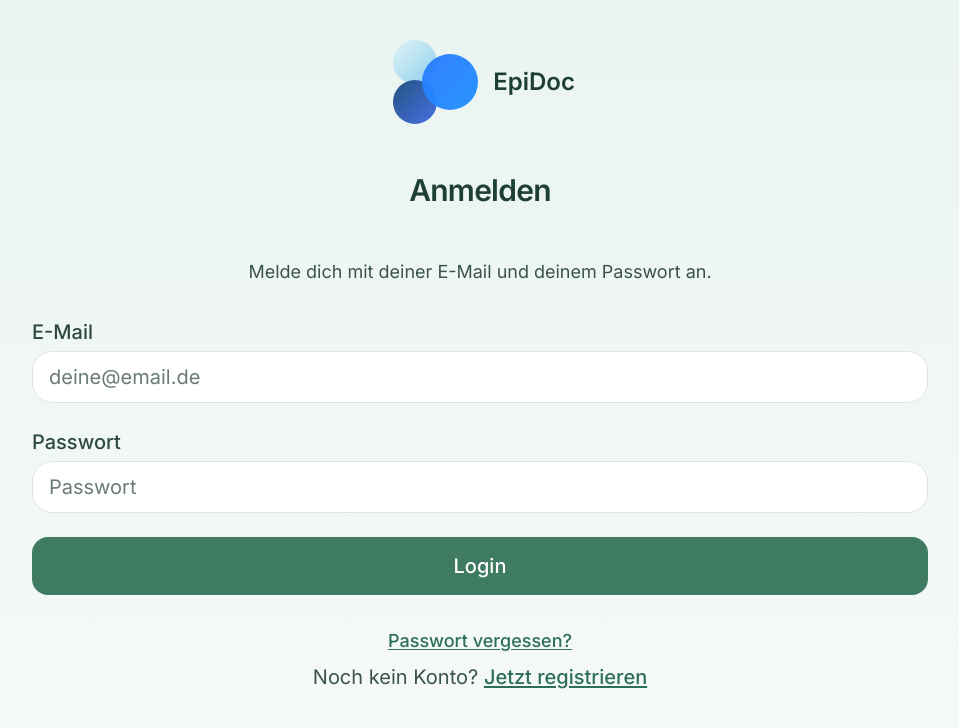
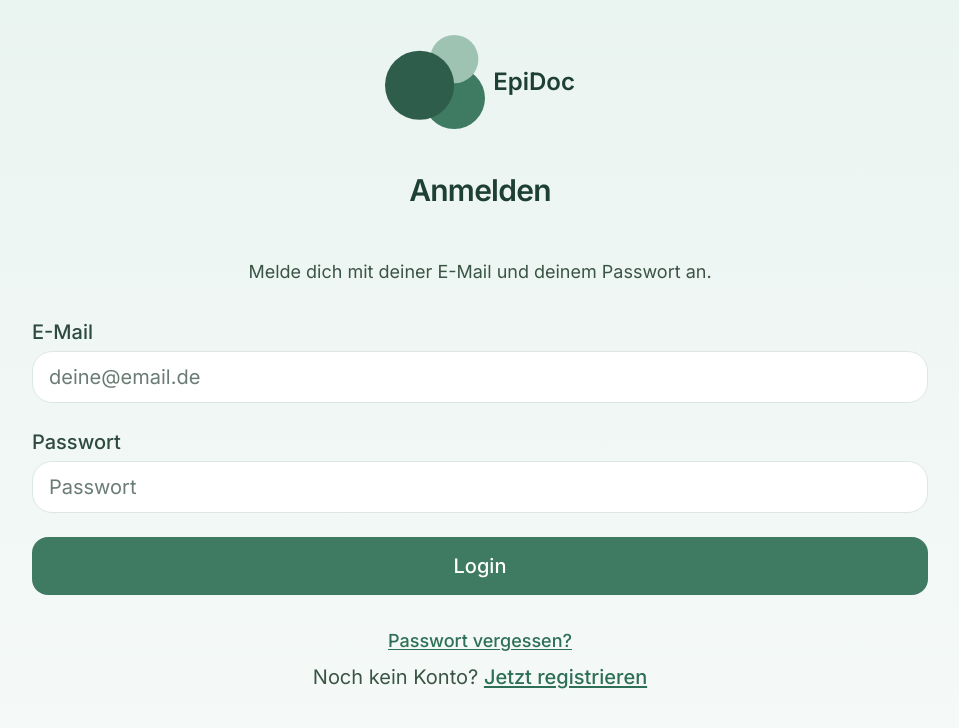
Before and after one commit to schlumpfineli/EpiDoc-Pilot-Prototyp, a Next.js app in the folder frontend/: page /login in a window 1280 px wide. Shown: the top 728 px of the page, without its empty margins (160-1119 px from the left). Built offline with nearby package versions, Linux system fonts and the light colour scheme; no server answers.

Commit message:
Neues Logo: Marken-Grün statt Blau
Co-authored-by: Cursor <cursoragent@cursor.com>

```diff
--- a/frontend/components/EpiDocLogo.tsx
+++ b/frontend/components/EpiDocLogo.tsx
@@ -1,92 +1,32 @@
 'use client';
-
-import { useState, useEffect } from 'react';
 
 interface EpiDocLogoProps {
   className?: string;
   width?: number;
   height?: number;
-  size?: number; // Für gleichmäßige Größe
+  size?: number;
 }
 
 export function EpiDocLogo({
   className = '',
   width,
   height,
-  size
+  size,
 }: EpiDocLogoProps) {
-  // Verhindere Hydration Mismatch: Generiere ID nur Client-Side
-  const [uniqueId, setUniqueId] = useState<string>('');
-
-  useEffect(() => {
-    // Generiere ID nur nach dem Mount (Client-Side)
-    setUniqueId(Math.random().toString(36).substring(2, 9));
-  }, []);
-
-  // Fallback: Verwende statische ID während SSR
-  const gradientId1 = uniqueId || 'gradient1-static';
-  const gradientId2 = uniqueId || 'gradient2-static';
-  const gradientId3 = uniqueId || 'gradient3-static';
-
-  // Wenn size angegeben ist, verwende es für width und height
-  const finalWidth = size || width || 120;
-  const finalHeight = size || height || 32;
+  const finalSize = size || width || height || 100;
 
   return (
     <svg
-      viewBox="0 0 100 100"
-      width={finalWidth}
-      height={finalHeight}
+      viewBox="0 0 646 607"
+      width={finalSize}
+      height={finalSize}
       className={className}
       xmlns="http://www.w3.org/2000/svg"
       preserveAspectRatio="xMidYMid meet"
     >
-      <defs>
-        {/* Hellblauer Kreis Gradient */}
-        <linearGradient id={`gradient1-${gradientId1}`} x1="0%" y1="0%" x2="100%" y2="100%">
-          <stop offset="0%" stopColor="#E0F2F7" />
-          <stop offset="100%" stopColor="#87CEEB" />
-        </linearGradient>
-
-        {/* Mittelblauer Kreis Gradient (Hauptkreis) */}
-        <linearGradient id={`gradient2-${gradientId2}`} x1="0%" y1="0%" x2="100%" y2="100%">
-          <stop offset="0%" stopColor="#2979FF" />
-          <stop offset="100%" stopColor="#1E90FF" />
-        </linearGradient>
-
-        {/* Dunkelblauer Kreis Gradient */}
-        <linearGradient id={`gradient3-${gradientId3}`} x1="0%" y1="0%" x2="100%" y2="100%">
-          <stop offset="0%" stopColor="#194A7D" />
-          <stop offset="100%" stopColor="#4169E1" />
-        </linearGradient>
-      </defs>
-
-      {/* Hellblauer Kreis (links oben, hinten) */}
-      <circle
-        cx="30"
-        cy="30"
-        r="22"
-        fill={`url(#gradient1-${gradientId1})`}
-        opacity="0.95"
-      />
-
-      {/* Dunkelblauer Kreis (unten links, Mitte) */}
-      <circle
-        cx="30"
-        cy="70"
-        r="22"
-        fill={`url(#gradient3-${gradientId3})`}
-        opacity="0.95"
-      />
-
-      {/* Mittelblauer Kreis (rechts/vorne, größter) */}
-      <circle
-        cx="65"
-        cy="50"
-        r="28"
-        fill={`url(#gradient2-${gradientId2})`}
-        opacity="0.95"
-      />
+      <circle cx="447" cy="408" r="199" fill="#3F7A63" />
+      <circle cx="447" cy="156" r="156" fill="#9FC3B3" />
+      <circle cx="223.5" cy="324.5" r="223.5" fill="#2E5D4C" />
     </svg>
   );
 }
```
